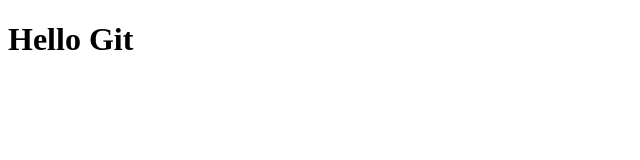
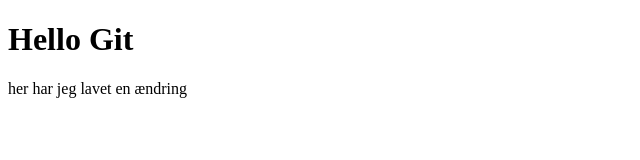
Before and after one commit to OliviaVisholm/git_test, a plain HTML site: page index.html in a window 1280 px wide. Shown: the whole page, without its empty margins (0-640 px from the left). Drawn offline with Linux system fonts and the light colour scheme.

Commit message:
tilføjer projekt med index.html og ændring

```diff
--- a/index.html
+++ b/index.html
@@ -7,5 +7,6 @@
   </head>
   <body>
     <h1>Hello Git</h1>
+    <p>her har jeg lavet en ændring</p>
   </body>
 </html>
```
